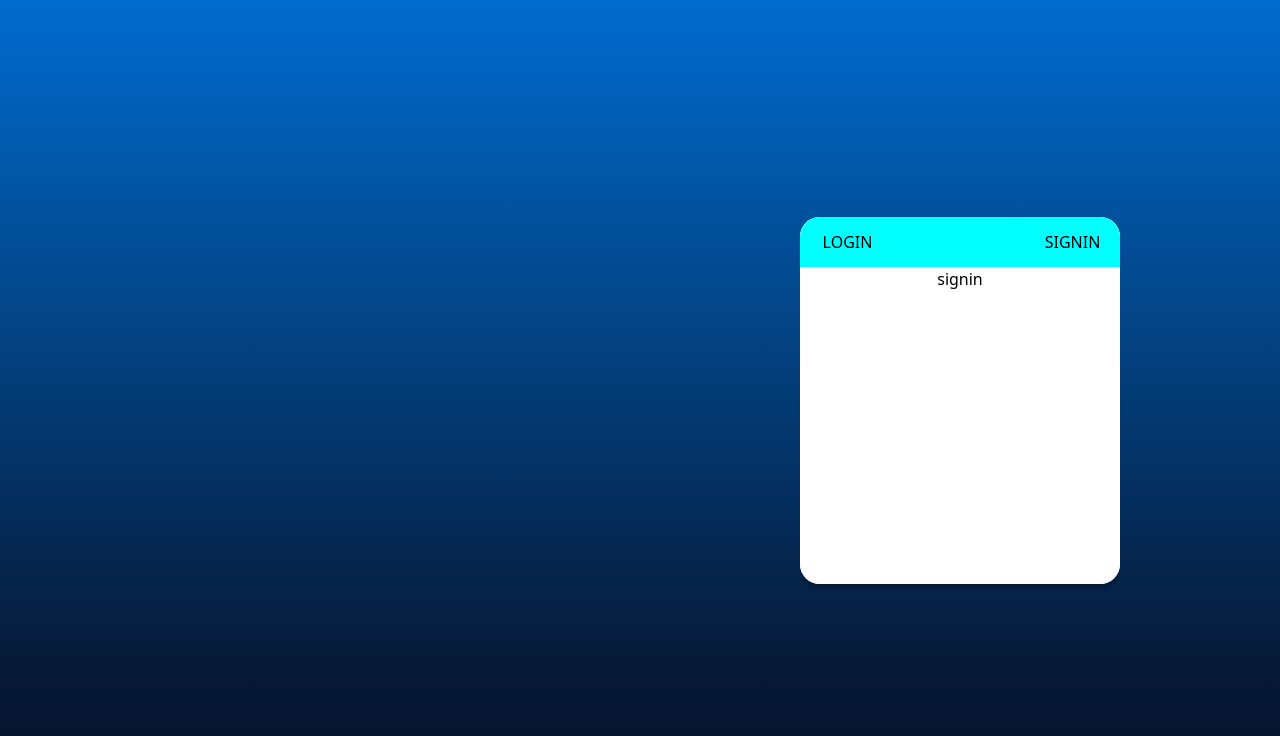
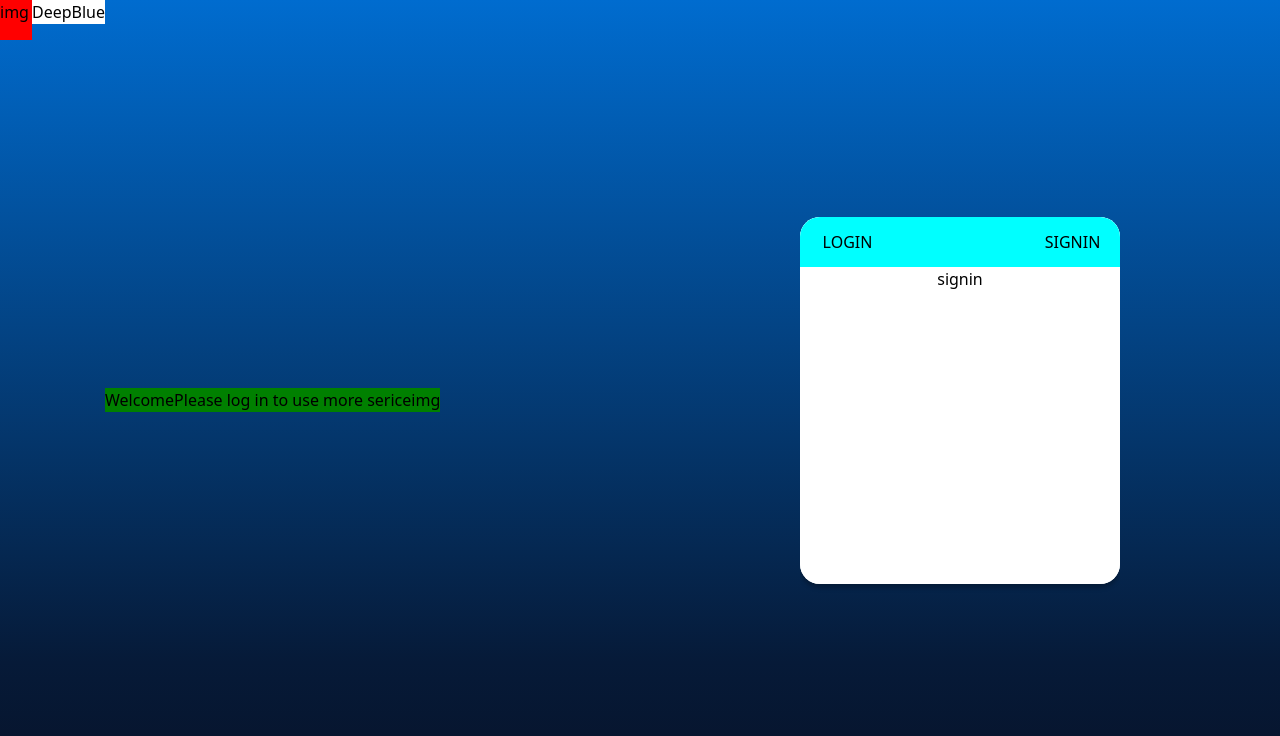
Before and after one commit to SVTeamJ/DeepBlue, a React (Vite) app in the folder frontend/: page /login in a window 1280 px wide. Shown: the top 736 px of the page. Built offline with nearby package versions, Linux system fonts and the light colour scheme.

Commit message:
#feat : 컴포넌트 변환 성공

```diff
--- a/frontend/src/page/login/index.scss
+++ b/frontend/src/page/login/index.scss
@@ -14,6 +14,7 @@
     height: 100vh;
     max-height: 100vh;
     display: flex;
+
 }
 .login_right_background{//flex 레이아웃을 위한 css
     width: 50%;
@@ -57,3 +58,27 @@
     display: login;
     width: 100%;
 }
+
+.login_logo{
+    width: 5%;
+    height: 5%;
+    justify-items: flex-start;
+    align-self: flex-start;
+    background-color: red;
+}
+
+.login_web_name{
+    justify-items: flex-start;
+    align-self: flex-start;
+    background-color: white;
+}
+
+.login_welcome{
+    justify-self: center;
+    align-self: center;
+    background-color: green;
+}
+
+.login_page{
+
+}
--- a/frontend/src/page/login/index.tsx
+++ b/frontend/src/page/login/index.tsx
@@ -12,6 +12,11 @@ const Login = () => {
     <div>
       <div className="login_background">
         <div className='login_left_background'>
+          <div className='login_logo'> img</div>
+          <div className='login_web_name'>DeepBlue</div>
+          <div className='login_welcome'>Welcome</div>
+          <div className='login_welcome'>Please log in to use more serice</div>
+          <div className='login_welcome'> img </div>
         </div>
         <div className='login_right_background'>
           <div className='insert_right_center_background'>
--- a/frontend/src/page/login/loginpage.tsx
+++ b/frontend/src/page/login/loginpage.tsx
@@ -17,7 +17,7 @@ const Login_page = (props:any) => {
 
   if(!is_login_page){
     return(
-      <div>
+      <div className="login_page">
         <input
           placeholder="전화번호 사용자 이름 또는 이메일"
           id = "id"
```
